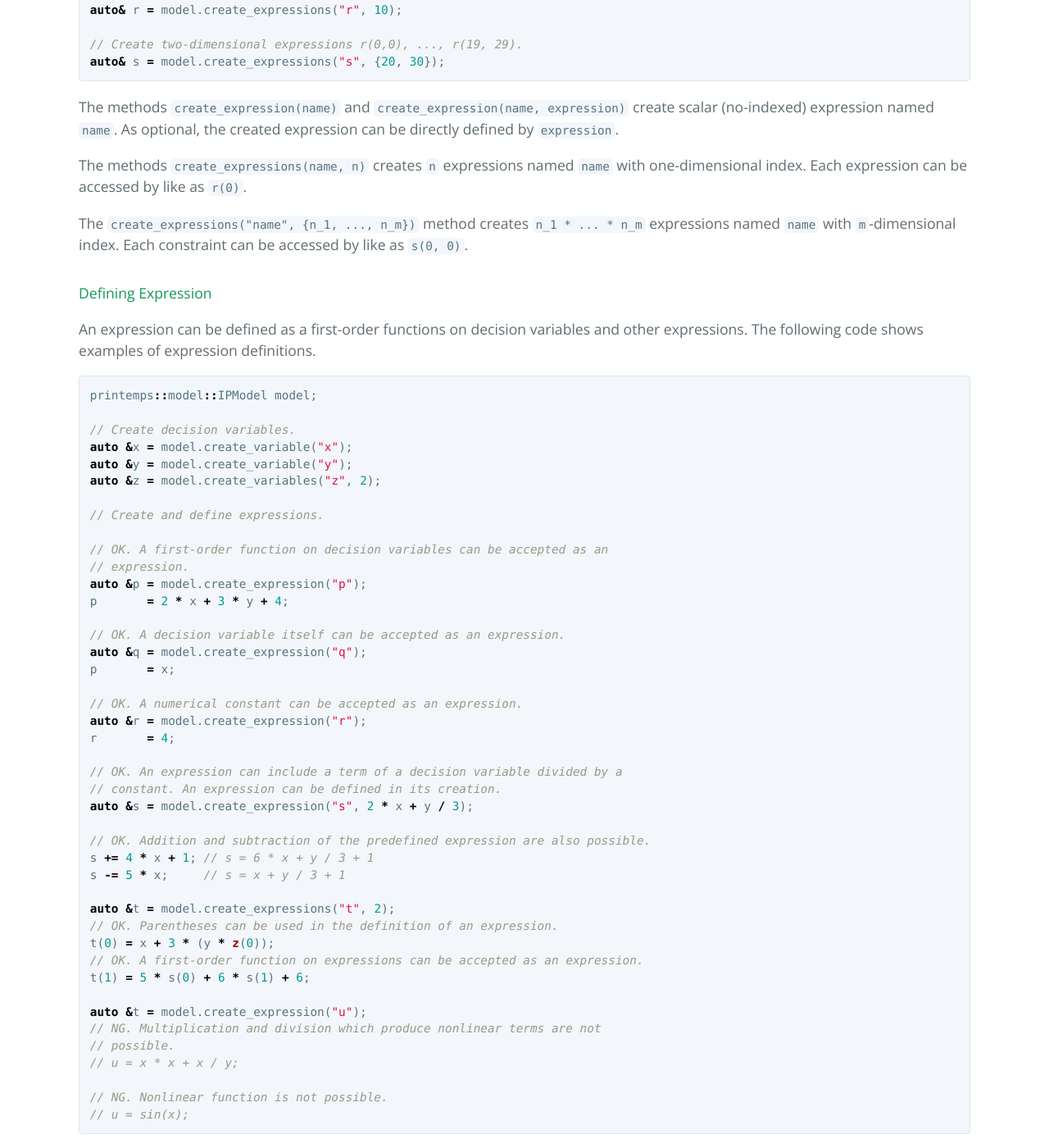
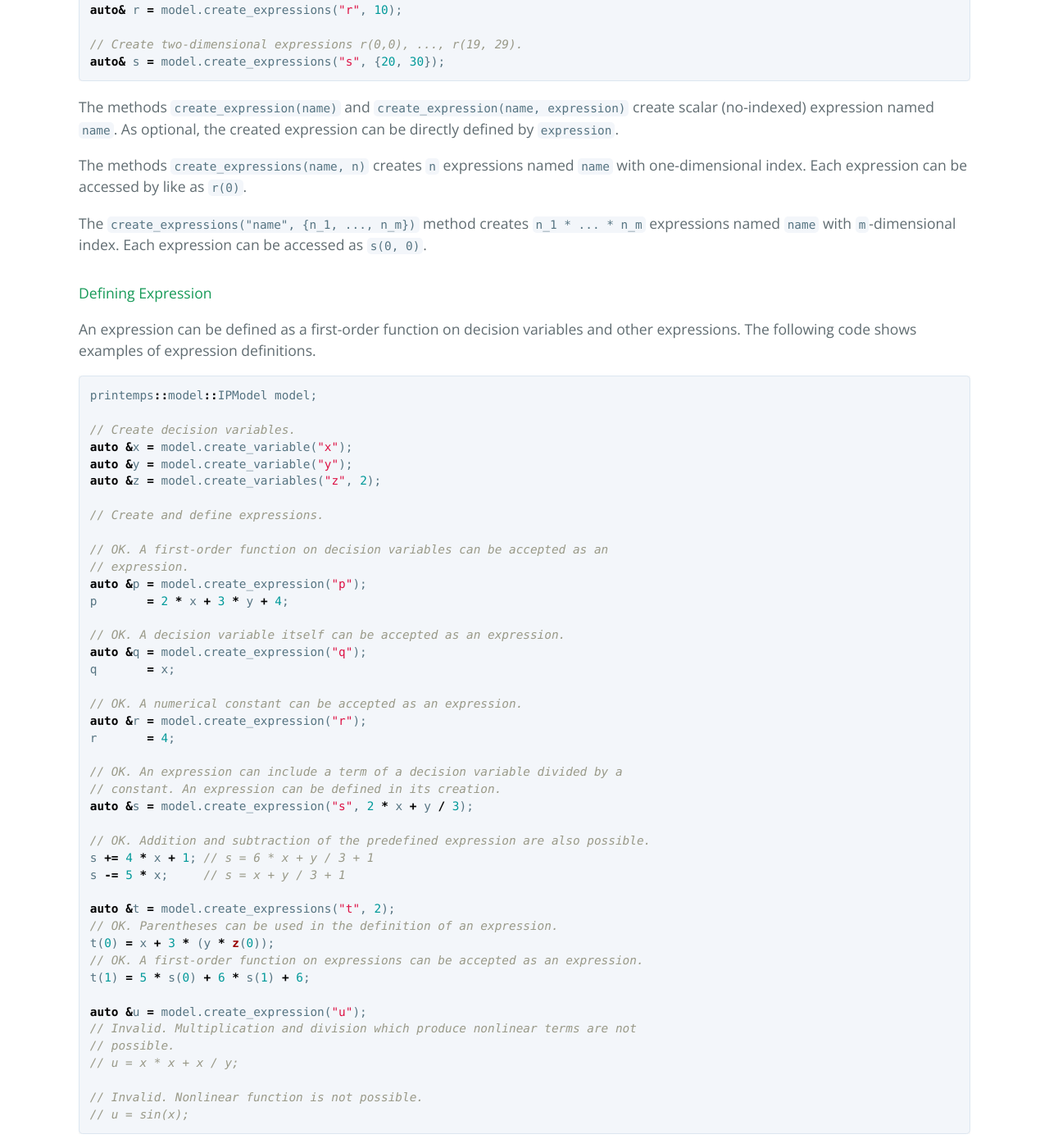
Before and after one commit to snowberryfield/printemps, a Jekyll site: the page built from contents/starter_guide.md, in a window 1280 px wide and 1400 px high, scrolled down 7891 px. Shown: the whole window at 82% size. Built offline with Jekyll 4.4.1, drawn with Linux system fonts in a browser that asks for light colours; the repository's description, which GitHub fills in, is left out; some of the changed text lies outside the part shown.

Commit message:
Update for v2.8.0.

````diff
--- a/contents/starter_guide.md
+++ b/contents/starter_guide.md
@@ -11,7 +11,7 @@
     - [Decision Variable](#decision-variable)
         - [Creating Decision Variables](#creating-decision-variables)
         - [Setting Lower and Upper Bounds for Decision Variables](#setting-lower-and-upper-bounds-for-decision-variables)
-        - [Setting Initial values for Decision Variables](#setting-initial-values-for-decision-variables)
+        - [Setting Initial Values for Decision Variables](#setting-initial-values-for-decision-variables)
         - [Fixing Decision Variable Values](#fixing-decision-variable-values)
     - [Expression](#expression)
         - [Creating Expression](#creating-expression)
@@ -256,7 +256,7 @@
 x(0).set_bound(0, 20);
 ```
 
-#### Setting Initial values for Decision Variables
+#### Setting Initial Values for Decision Variables
 The default initial value of decision variable is `0`.
 Users can specify initial values by the operator `=`, and the current value of the decision variable can be accessed by the method `value()`. In the following code, the initial value for `x(0)` is set as `1`, while as those of `x(1)` to `x(9)` are still `0`.
 
@@ -322,10 +322,10 @@
 
 The methods `create_expressions(name, n)` creates `n` expressions named `name` with one-dimensional index. Each expression can be accessed by like as `r(0)`.
 
-The `create_expressions("name", {n_1, ..., n_m})` method creates `n_1 * ... * n_m` expressions named `name` with `m`-dimensional index. Each constraint can be accessed by like as `s(0, 0)`.
+The `create_expressions("name", {n_1, ..., n_m})` method creates `n_1 * ... * n_m` expressions named `name` with `m`-dimensional index. Each expression can be accessed as `s(0, 0)`.
 
 #### Defining Expression
-An expression can be defined as a first-order functions on decision variables and other expressions.
+An expression can be defined as a first-order function on decision variables and other expressions.
 The following code shows examples of expression definitions.
 
 ```c++
@@ -345,7 +345,7 @@
 
 // OK. A decision variable itself can be accepted as an expression.
 auto &q = model.create_expression("q");
-p       = x;
+q       = x;
 
 // OK. A numerical constant can be accepted as an expression.
 auto &r = model.create_expression("r");
@@ -365,12 +365,12 @@
 // OK. A first-order function on expressions can be accepted as an expression.
 t(1) = 5 * s(0) + 6 * s(1) + 6;
 
-auto &t = model.create_expression("u");
-// NG. Multiplication and division which produce nonlinear terms are not
+auto &u = model.create_expression("u");
+// Invalid. Multiplication and division which produce nonlinear terms are not
 // possible.
 // u = x * x + x / y;
 
-// NG. Nonlinear function is not possible.
+// Invalid. Nonlinear function is not possible.
 // u = sin(x);
 ```
 
@@ -421,16 +421,16 @@
 auto& p = model.create_expression("p", x + y);
 
 // Create and define constraints.
-auto& g = model.create_expression("g");
-g       = (2 * x + 3 * y + 5<= 10); // OK
+auto& g = model.create_constraint("g");
+g       = (2 * x + 3 * y + 5 <= 10); // OK
 
-auto& h = model.create_expression("h", p >= 7 + 2); // OK
+auto& h = model.create_constraint("h", p >= 7 + 2); // OK
 
-auto& u = model.create_expression("u");
-// NG. Both sides are constants.
+auto& u = model.create_constraint("u");
+// Invalid. Both sides are constants.
 // u = 4 <= 5;
 
-auto& v = model.create_expressions("v", 10);
+auto& v = model.create_constraints("v", 10);
 for (auto i = 0; i < 10; i++) {
     // OK. This code is identical to the following code:
     // u(i) = z.sum({i, printemps::model_component::All}) == 1;
@@ -463,7 +463,7 @@
 // OK. A formula to define an expression can also be the objective function.
 model.minimize(5 * x - 6 * y + 7);
 
-// NG. The arguments of minimize() and maximize() must not be a constant.
+// Invalid. The arguments of minimize() and maximize() must not be a constant.
 // model.maximize(5);
 ```
 
@@ -588,7 +588,7 @@
 //    }
 // }
 for (auto i = 0; i < 10; i++) {
-    p[i] = x.dot(a, {i, printemps::model_component::All});
+    p(i) = x.dot(a, {i, printemps::model_component::All});
 }
 
 auto& q = model.create_expressions("q", 10);
@@ -599,11 +599,11 @@
 //    }
 // }
 for (auto i = 0; i < 10; i++) {
-    q[i] = x.dot(a, {printemps::model_component::All, i});
+    q(i) = x.dot(a, {printemps::model_component::All, i});
 }
 
 auto& r = model.create_expressions("r", 10);
-// NG. The number of indices for summation must be one.
+// Invalid. The number of indices for summation must be one.
 // for(auto i=0; i<10; i++){
 //     r[i] = x.dot(a, {printemps::model_component::All, printemps::model_component::All});
 // }
@@ -654,7 +654,7 @@
 auto& g = model.create_constraints("g", 10);
 
 for (auto i = 0; i < 10; i++) {
-    g(i) += x.selection({i, printemps::model_component::All});
+    g(i) = x.selection({i, printemps::model_component::All});
 }
 ```
 
````
Also changed, not shown: other parts of contents/starter_guide.md (+18 -20 lines), contents/solver_option_guide.md (+5 -5 lines), index.md (+16 -14 lines).
